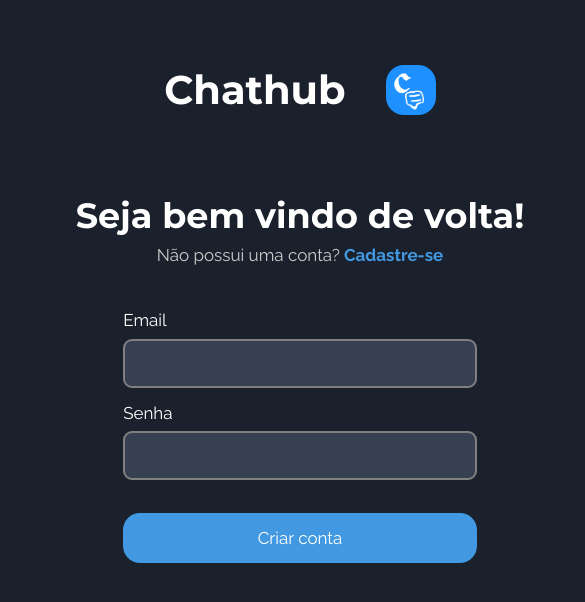
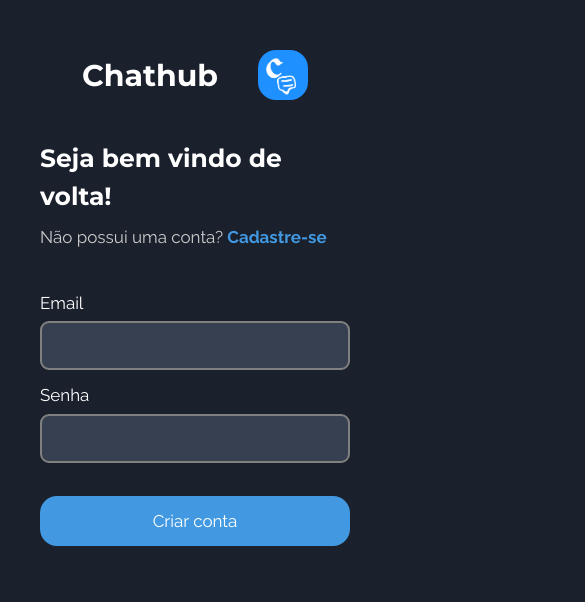
Before and after one commit to Kaua2123/chathub-client, a React (Vite) app: page /login in a window 390 px wide. Shown: the top 602 px of the page, 585 px wide, since content can reach past the window. Built offline with nearby package versions, Linux system fonts and the light colour scheme.

Commit message:
feat: Adiciona estilos para tornar página de login responsiva

```diff
--- a/src/pages/Login/styled.ts
+++ b/src/pages/Login/styled.ts
@@ -8,23 +8,30 @@
 export const Container = styled.div`
   padding: 4rem;
   border-radius: 1.2rem;
-  min-width: 60rem;
+
+  @media (max-width: 768px) {
+  }
 `;
 
 export const Section = styled.section`
-  max-width: 120rem;
   margin: 0 auto;
   display: flex;
   flex-flow: column wrap;
   align-items: center;
-  padding-top: 6rem;
+  padding-top: 2rem;
 
   h3 {
+    margin-top: 3rem;
     display: flex;
     justify-content: center;
     align-items: center;
-    margin-bottom: 3rem;
     gap: 4rem;
+  }
+
+  @media (max-width: 768px) {
+    h3 {
+      font-size: 3rem;
+    }
   }
 `;
 
@@ -46,6 +53,14 @@
     &:hover {
       color: ${({ theme }) => theme.colors.darkBlue};
     }
+  }
+
+  @media (max-width: 768px) {
+    h4 {
+      font-size: 2.5rem;
+      margin-bottom: 1rem;
+    }
+    align-items: start;
   }
 `;
 
@@ -98,15 +113,14 @@
   padding: 1.2rem;
   width: 100%;
   margin-bottom: 1.3rem;
+  border: 2px solid gray;
+  border-radius: 0.9rem;
+  transition: transform 0.3s;
+  outline: none;
   background-color: ${({ theme }) => theme.colors.mediumBlue};
   color: ${({ theme }) => theme.colors.darkGray};
   font-family: 'Raleway';
   font-size: 1.8rem;
-  border: 2px solid gray;
-  border-radius: 0.9rem;
-  font-family: 'Raleway';
-  transition: transform 0.3s;
-  outline: none;
 
   &:focus {
     border: 2px solid ${({ theme }) => theme.colors.lighterBlue};
--- a/src/pages/Register/styled.ts
+++ b/src/pages/Register/styled.ts
@@ -21,10 +21,10 @@
   padding-top: 2rem;
 
   h3 {
+    margin-top: 3rem;
     display: flex;
     justify-content: center;
     align-items: center;
-    margin-bottom: 3rem;
     gap: 4rem;
   }
 
```
